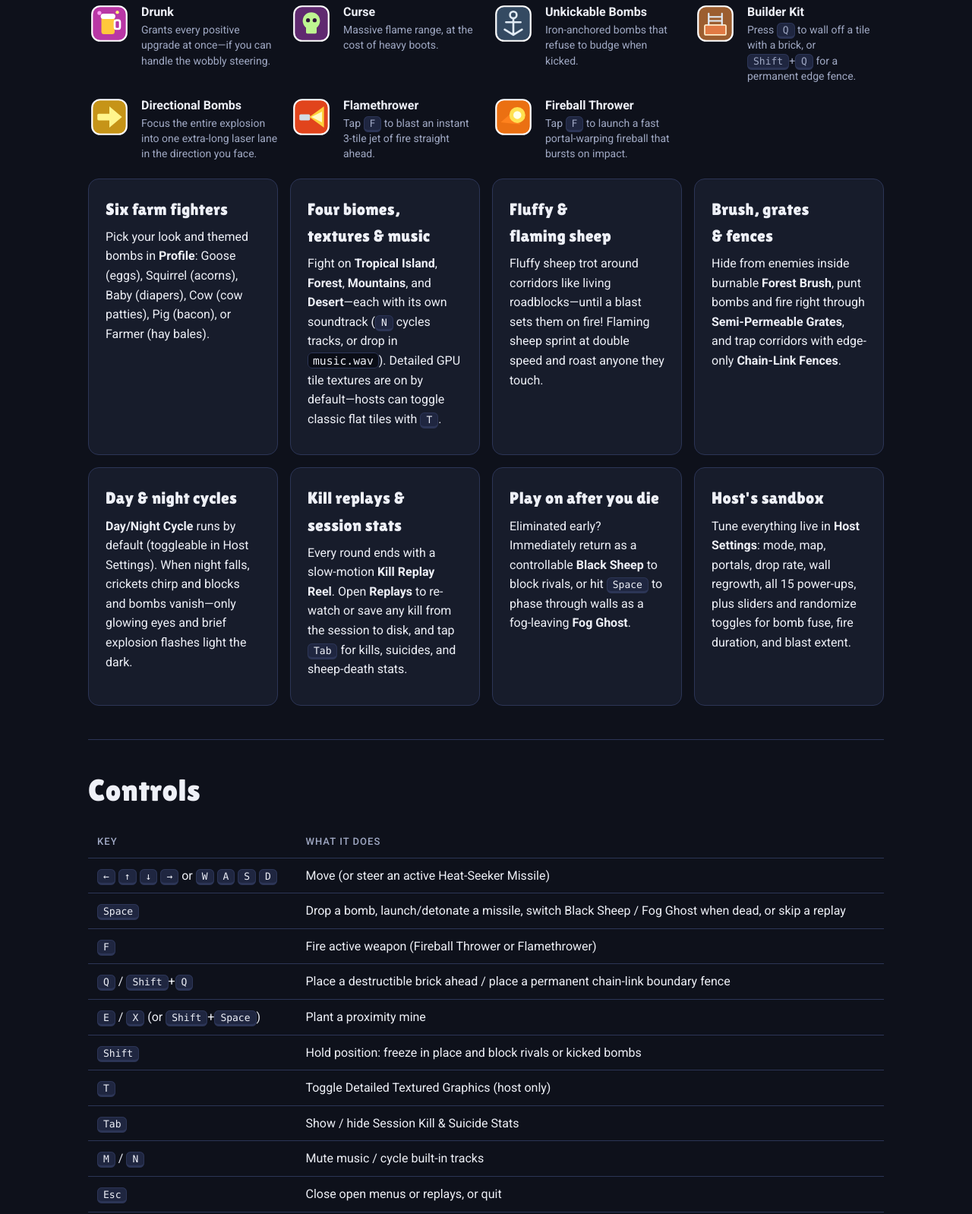
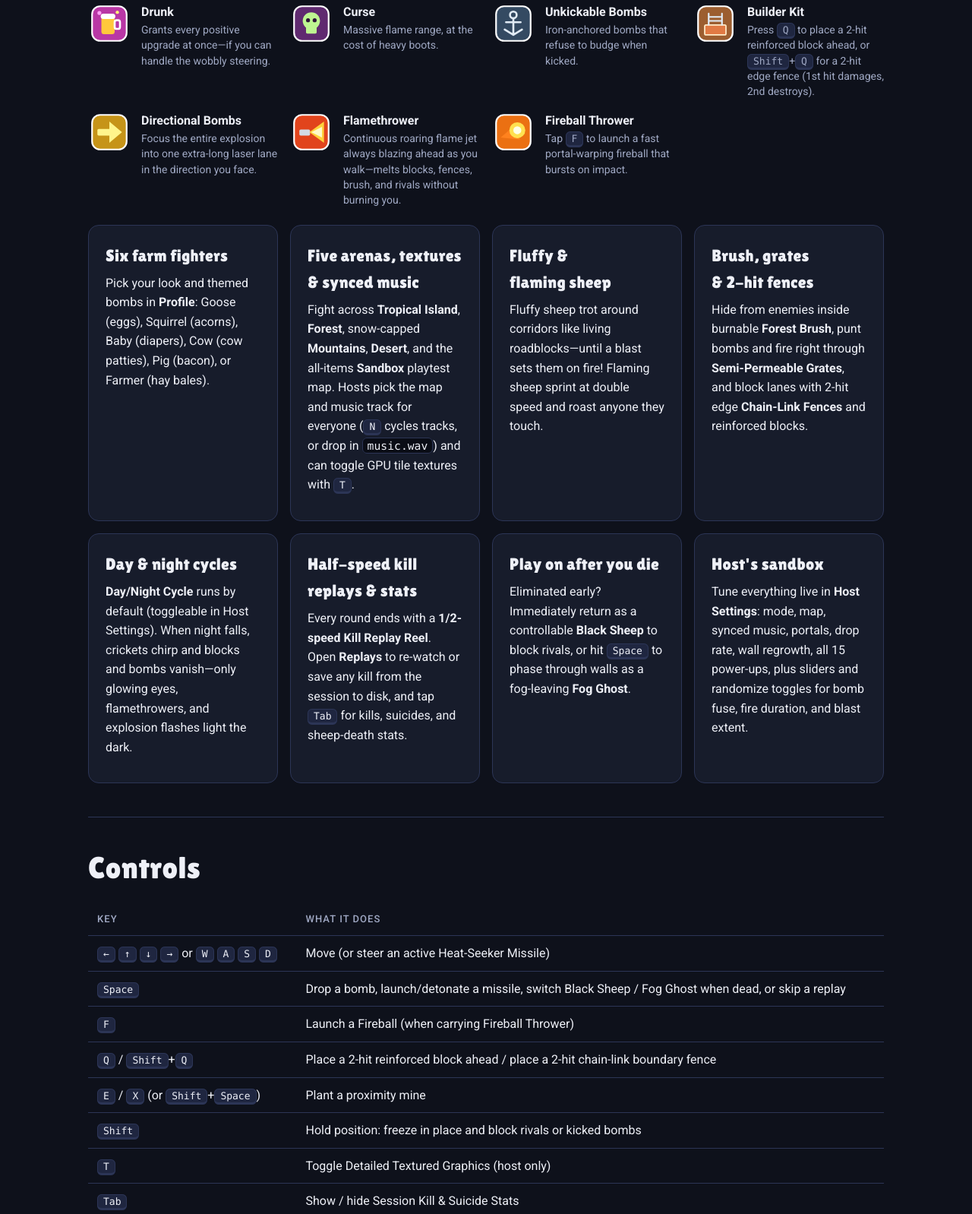
Before and after one commit to colemanbroad/bomberman, a plain HTML site: page index.html in a window 1280 px wide. Shown: the part 2763-4361 px from the top of the page at 76% size. Drawn offline with Linux system fonts and the light colour scheme.

Commit message:
Update site copy for v14: continuous flamethrower, 2-hit fences/blocks, Sandbox map, synced music, and 1/2x replays

```diff
--- a/index.html
+++ b/index.html
@@ -224,7 +224,7 @@ footer p { max-width: 80ch; }
       </div>
       <div class="up">
         <svg viewBox="0 0 64 64" aria-hidden="true"><rect x="6" y="6" width="52" height="52" rx="12" fill="#9c5e30" stroke="#fff" stroke-width="2.5"/><rect x="16" y="34" width="32" height="15" rx="2" fill="#e17a44" stroke="#ffebc8" stroke-width="2"/><path d="M22 17V34M42 17V34M22 22H42M22 28H42" stroke="#e1ebf5" stroke-width="2.5" stroke-linecap="round"/></svg>
-        <div><b>Builder Kit</b><span>Press <kbd>Q</kbd> to wall off a tile with a brick, or <kbd>Shift</kbd>+<kbd>Q</kbd> for a permanent edge fence.</span></div>
+        <div><b>Builder Kit</b><span>Press <kbd>Q</kbd> to place a 2-hit reinforced block ahead, or <kbd>Shift</kbd>+<kbd>Q</kbd> for a 2-hit edge fence (1st hit damages, 2nd destroys).</span></div>
       </div>
       <div class="up">
         <svg viewBox="0 0 64 64" aria-hidden="true"><rect x="6" y="6" width="52" height="52" rx="12" fill="#c69418" stroke="#fff" stroke-width="2.5"/><rect x="14" y="27" width="22" height="10" rx="2" fill="#fff58c"/><path d="M51 32 32 16V48Z" fill="#fff58c"/></svg>
@@ -232,7 +232,7 @@ footer p { max-width: 80ch; }
       </div>
       <div class="up">
         <svg viewBox="0 0 64 64" aria-hidden="true"><rect x="6" y="6" width="52" height="52" rx="12" fill="#e1441c" stroke="#fff" stroke-width="2.5"/><rect x="14" y="28" width="16" height="9" rx="2" fill="#d2dce6"/><path d="M29 32 51 16V48Z" fill="#ffd23c"/><path d="M32 32 48 24V40Z" fill="#fffac8"/></svg>
-        <div><b>Flamethrower</b><span>Tap <kbd>F</kbd> to blast an instant 3-tile jet of fire straight ahead.</span></div>
+        <div><b>Flamethrower</b><span>Continuous roaring flame jet always blazing ahead as you walk—melts blocks, fences, brush, and rivals without burning you.</span></div>
       </div>
       <div class="up">
         <svg viewBox="0 0 64 64" aria-hidden="true"><rect x="6" y="6" width="52" height="52" rx="12" fill="#eb7012" stroke="#fff" stroke-width="2.5"/><path d="M13 40 36 20 42 43Z" fill="#ff821e"/><circle cx="38" cy="29" r="12" fill="#ffe150"/><circle cx="38" cy="29" r="6" fill="#ffffe6"/></svg>
@@ -246,24 +246,24 @@ footer p { max-width: 80ch; }
         <p>Pick your look and themed bombs in <b>Profile</b>: Goose (eggs), Squirrel (acorns), Baby (diapers), Cow (cow patties), Pig (bacon), or Farmer (hay bales).</p>
       </div>
       <div class="card">
-        <h3>Four biomes, textures &amp; music</h3>
-        <p>Fight on <b>Tropical Island</b>, <b>Forest</b>, <b>Mountains</b>, and <b>Desert</b>—each with its own soundtrack (<kbd>N</kbd> cycles tracks, or drop in <code>music.wav</code>). Detailed GPU tile textures are on by default—hosts can toggle classic flat tiles with <kbd>T</kbd>.</p>
+        <h3>Five arenas, textures &amp; synced music</h3>
+        <p>Fight across <b>Tropical Island</b>, <b>Forest</b>, snow-capped <b>Mountains</b>, <b>Desert</b>, and the all-items <b>Sandbox</b> playtest map. Hosts pick the map and music track for everyone (<kbd>N</kbd> cycles tracks, or drop in <code>music.wav</code>) and can toggle GPU tile textures with <kbd>T</kbd>.</p>
       </div>
       <div class="card">
         <h3>Fluffy &amp; flaming sheep</h3>
         <p>Fluffy sheep trot around corridors like living roadblocks—until a blast sets them on fire! Flaming sheep sprint at double speed and roast anyone they touch.</p>
       </div>
       <div class="card">
-        <h3>Brush, grates &amp; fences</h3>
-        <p>Hide from enemies inside burnable <b>Forest Brush</b>, punt bombs and fire right through <b>Semi-Permeable Grates</b>, and trap corridors with edge-only <b>Chain-Link Fences</b>.</p>
+        <h3>Brush, grates &amp; 2-hit fences</h3>
+        <p>Hide from enemies inside burnable <b>Forest Brush</b>, punt bombs and fire right through <b>Semi-Permeable Grates</b>, and block lanes with 2-hit edge <b>Chain-Link Fences</b> and reinforced blocks.</p>
       </div>
       <div class="card">
         <h3>Day &amp; night cycles</h3>
-        <p><b>Day/Night Cycle</b> runs by default (toggleable in Host Settings). When night falls, crickets chirp and blocks and bombs vanish—only glowing eyes and brief explosion flashes light the dark.</p>
+        <p><b>Day/Night Cycle</b> runs by default (toggleable in Host Settings). When night falls, crickets chirp and blocks and bombs vanish—only glowing eyes, flamethrowers, and explosion flashes light the dark.</p>
       </div>
       <div class="card">
-        <h3>Kill replays &amp; session stats</h3>
-        <p>Every round ends with a slow-motion <b>Kill Replay Reel</b>. Open <b>Replays</b> to re-watch or save any kill from the session to disk, and tap <kbd>Tab</kbd> for kills, suicides, and sheep-death stats.</p>
+        <h3>Half-speed kill replays &amp; stats</h3>
+        <p>Every round ends with a <b>1/2-speed Kill Replay Reel</b>. Open <b>Replays</b> to re-watch or save any kill from the session to disk, and tap <kbd>Tab</kbd> for kills, suicides, and sheep-death stats.</p>
       </div>
       <div class="card">
         <h3>Play on after you die</h3>
@@ -271,7 +271,7 @@ footer p { max-width: 80ch; }
       </div>
       <div class="card">
         <h3>Host's sandbox</h3>
-        <p>Tune everything live in <b>Host Settings</b>: mode, map, portals, drop rate, wall regrowth, all 15 power-ups, plus sliders and randomize toggles for bomb fuse, fire duration, and blast extent.</p>
+        <p>Tune everything live in <b>Host Settings</b>: mode, map, synced music, portals, drop rate, wall regrowth, all 15 power-ups, plus sliders and randomize toggles for bomb fuse, fire duration, and blast extent.</p>
       </div>
     </div>
   </section>
@@ -284,13 +284,13 @@ footer p { max-width: 80ch; }
         <tbody>
           <tr><td><kbd>←</kbd> <kbd>↑</kbd> <kbd>↓</kbd> <kbd>→</kbd> or <kbd>W</kbd> <kbd>A</kbd> <kbd>S</kbd> <kbd>D</kbd></td><td>Move (or steer an active Heat-Seeker Missile)</td></tr>
           <tr><td><kbd>Space</kbd></td><td>Drop a bomb, launch/detonate a missile, switch Black Sheep / Fog Ghost when dead, or skip a replay</td></tr>
-          <tr><td><kbd>F</kbd></td><td>Fire active weapon (Fireball Thrower or Flamethrower)</td></tr>
-          <tr><td><kbd>Q</kbd> / <kbd>Shift</kbd>+<kbd>Q</kbd></td><td>Place a destructible brick ahead / place a permanent chain-link boundary fence</td></tr>
+          <tr><td><kbd>F</kbd></td><td>Launch a Fireball (when carrying Fireball Thrower)</td></tr>
+          <tr><td><kbd>Q</kbd> / <kbd>Shift</kbd>+<kbd>Q</kbd></td><td>Place a 2-hit reinforced block ahead / place a 2-hit chain-link boundary fence</td></tr>
           <tr><td><kbd>E</kbd> / <kbd>X</kbd> (or <kbd>Shift</kbd>+<kbd>Space</kbd>)</td><td>Plant a proximity mine</td></tr>
           <tr><td><kbd>Shift</kbd></td><td>Hold position: freeze in place and block rivals or kicked bombs</td></tr>
           <tr><td><kbd>T</kbd></td><td>Toggle Detailed Textured Graphics (host only)</td></tr>
           <tr><td><kbd>Tab</kbd></td><td>Show / hide Session Kill &amp; Suicide Stats</td></tr>
-          <tr><td><kbd>M</kbd> / <kbd>N</kbd></td><td>Mute music / cycle built-in tracks</td></tr>
+          <tr><td><kbd>M</kbd> / <kbd>N</kbd></td><td>Mute local music / cycle synced music track (host only)</td></tr>
           <tr><td><kbd>Esc</kbd></td><td>Close open menus or replays, or quit</td></tr>
         </tbody>
       </table>
```
